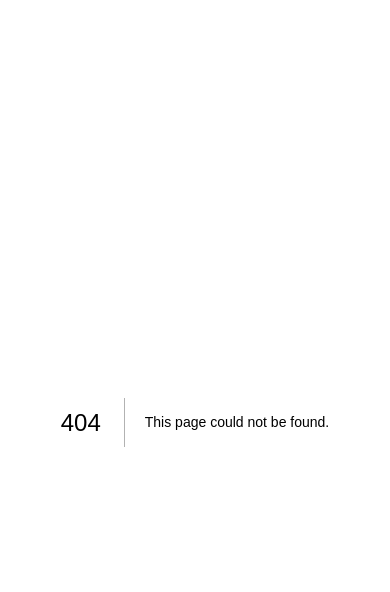
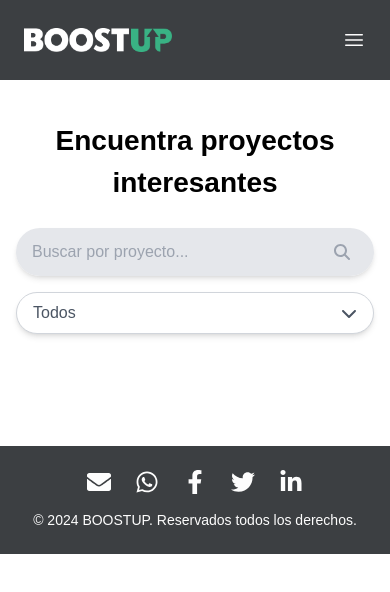
Before and after one commit to No-Country-simulation/c21-21-m-node-react, a Next.js app in the folder frontend/: page /projects in a window 390 px wide. Before the commit this address had no page. Shown: the top 592 px of the page. Built offline with nearby package versions, Linux system fonts and the light colour scheme.

Commit message:
v1 vista de projects. Se agrega estilo custom h1 para que adapte su tamaño dependiendo de la vista (mobile/web)

```diff
--- /dev/null
+++ b/frontend/src/app/(pages)/projects/page.js
@@ -0,0 +1,18 @@
+import Navbar from '@/app/components/Navbar';
+import Footer from '@/app/components/Footer';
+import Container from '@/app/components/Container';
+import Projects from '@/app/components/Projects';
+
+const ProjectsPage = () => {
+    return (
+        <>
+            <Navbar />
+            <Container>
+                <Projects />
+            </Container>
+            <Footer />
+        </>
+    );
+};
+
+export default ProjectsPage;
--- a/frontend/src/app/components/Projects.js
+++ b/frontend/src/app/components/Projects.js
@@ -0,0 +1,86 @@
+"use client"
+import { useState } from "react";
+import { FontAwesomeIcon } from "@fortawesome/react-fontawesome";
+import { faSearch, faChevronDown, faChevronUp } from "@fortawesome/free-solid-svg-icons";
+
+const categories = ["Todos", "Animal", "Tecnología", "Salud", "Ambiental"];
+
+const Projects = () => {
+    const [selectedCategory, setSelectedCategory] = useState("Todos");
+    const [dropdownOpen, setDropdownOpen] = useState(false);
+
+    const handleCategory = (category) => {
+        setSelectedCategory(category);
+        setDropdownOpen(false);
+    };
+
+    return (
+        <>
+            <h1 className="text-customH1 pb-6 font-bold text-center">Encuentra proyectos interesantes</h1>
+            <div className="flex items-center rounded-full
+                overflow-hidden shadow-md mb-4 w-full mx-auto max-w-md lg:max-w-2xl">
+                <input
+                    type="text"
+                    placeholder="Buscar por proyecto..."
+                    className="w-full px-4 py-3 text-gray-600 focus:outline-none bg-gray-200"
+                />
+                <button className="bg-gray-200 text-gray-400 px-4 py-4 flex items-center">
+                    <FontAwesomeIcon icon={faSearch} className="h-4 w-4 mr-2" />
+                </button>
+            </div>
+
+            <div className="flex flex-col md:flex-row md:justify-around">
+                <div className="md:hidden mb-4">
+                    <button
+                        onClick={() => setDropdownOpen(!dropdownOpen)}
+                        className="flex justify-between items-center w-full px-4 py-2
+                            border border-gray-300 rounded-full bg-white shadow-md text-gray-600
+                            focus:outline-none">
+                        <span>{selectedCategory}</span>
+                        <FontAwesomeIcon icon={dropdownOpen ? faChevronUp : faChevronDown} />
+                    </button>
+                    {
+                        dropdownOpen && (
+                            <div className="absolute left-0 right-0 mt-2 bg-white border
+                                border-gray-300 rounded-lg shadow-lg z-10 max-w-sm mx-auto">
+                                {
+                                    categories.map((category) => (
+                                        <button
+                                            key={category}
+                                            className={`block w-full text-left px-4 py-2
+                                                hover:bg-gray-100 ${
+                                                selectedCategory === category ? "font-bold text-black"
+                                                : "text-gray-500"}`
+                                            }
+                                            onClick={() => handleCategory(category)}>
+                                            {category}
+                                        </button>
+                                    ))
+                                }
+                            </div>
+                        )
+                    }
+                </div>
+
+                {/* Desktop - categoría. Crear componente */}
+                <div className="hidden md:flex w-full pt-8 space-x-1">
+                    {
+                        categories.map((category) => (
+                            <button
+                                key={category}
+                                className={`px-5 py-2 rounded-full font-bold transition duration-300 ${
+                                    selectedCategory === category ? "bg-black text-white"
+                                    : "text-gray-500 hover:bg-gray-100 hover:text-black"
+                                }`}
+                                onClick={() => handleCategory(category)}>
+                                {category}
+                            </button>
+                        ))
+                    }
+                </div>
+            </div>
+        </>
+    );
+};
+
+export default Projects;
--- a/frontend/tailwind.config.js
+++ b/frontend/tailwind.config.js
@@ -14,6 +14,9 @@ module.exports = {
                 customWhite: '#FDFDFD',
                 customBlack: '#1B1A1E',
             },
+            fontSize: {
+                customH1: 'clamp(1.75rem, 1.75rem + 0.25 * (100vw - 23.4375rem) / 66.5625, 2rem)',
+            },
         },
     },
     plugins: [],
```
